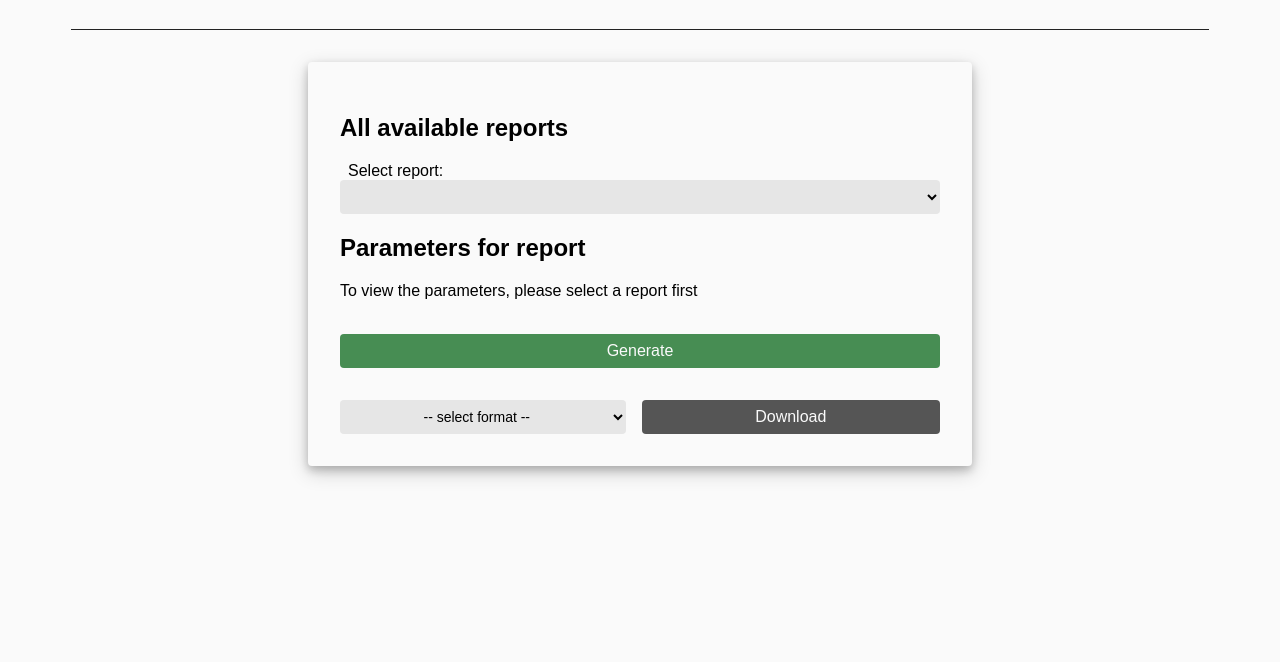
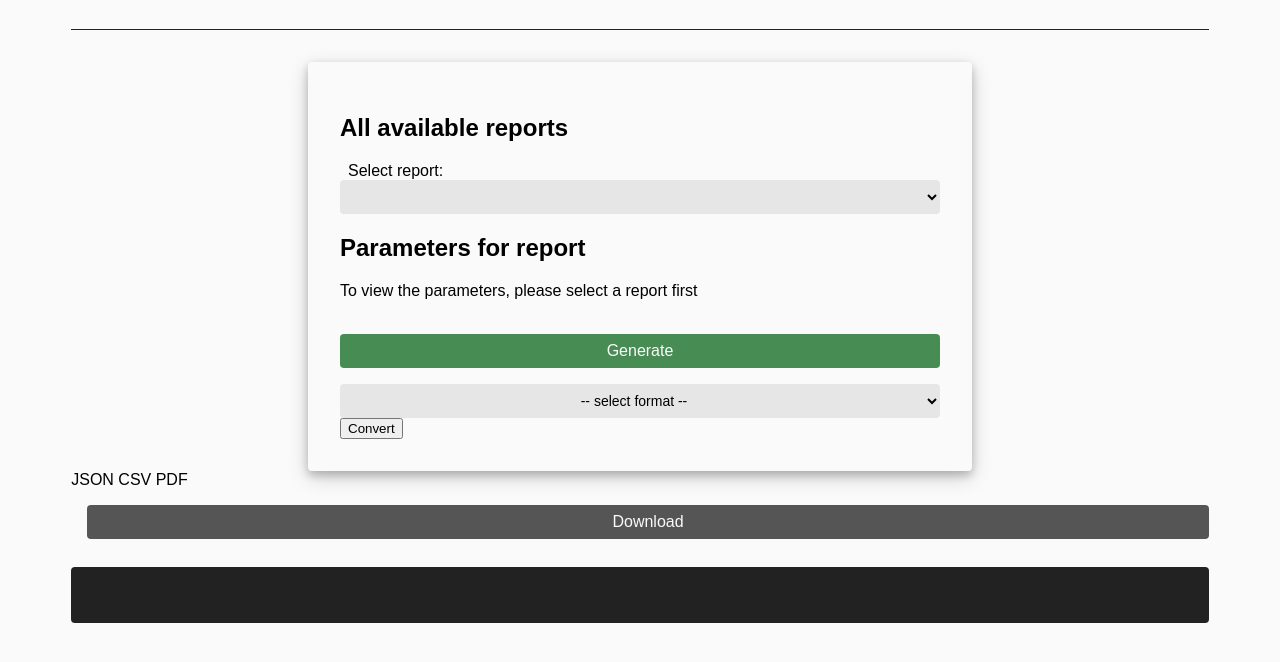
Before and after one commit to juergenrose/report-generator, a website: page views/index.html in a window 1280 px wide. Shown: the part 74-736 px from the top of the page. Drawn offline with Linux system fonts and the light colour scheme; no server answers.

Commit message:
added container for tabs, added convert button

```diff
--- a/views/index.html
+++ b/views/index.html
@@ -18,8 +18,7 @@
           </ul>
         </nav>
       </header>
-
-      <main>
+      <main class="mainContainer">
         <section class="formPart">
           <h2>All available reports</h2>
           <!-- form for fetching parameters and downloading the report -->
@@ -39,21 +38,38 @@
             <br />
             <button class="generateBtn" type="submit">Generate</button>
           </form>
-
-          <form id="downloadForm" onsubmit="downloadReport(event)">
+          <form id="convertForm" onsubmit="convert(event)">
             <select name="format" id="format">
               <option value="">-- select format --</option>
               <option value="csv">CSV</option>
               <option value="pdf">PDF</option>
             </select>
-            <button class="downloadBtn" type="submit">Download</button>
+            <button class="convertBtn" type="submit">Convert</button>
           </form>
         </section>
 
-        <section id="jsonOutput">
-          <!-- display report data as JSON -->
-          <div id="reportData">
-            <!-- JSON data will be displayed here -->
+        <section class="rightContainer">
+          <div class="tabs">
+            <a class="tablinks" onclick="openTab(event, 'jsonOutput')">JSON</a>
+            <a class="tablinks" onclick="openTab(event, 'csvOutput')">CSV</a>
+            <a class="tablinks" onclick="openTab(event, 'pdfOutput')">PDF</a>
+            <form id="downloadForm" onsubmit="downloadReport(event)">
+              <button class="downloadBtn" type="submit">Download</button>
+            </form>
+          </div>
+          <div id="jsonOutput" class="tabcontent">
+            <div id="reportData">
+              <!-- JSON data will be displayed here -->
+            </div>
+          </div>
+          <div id="csvOutput" class="tabcontent">
+            <div id="csvData">
+            </div>
+          </div>
+
+          <div id="pdfOutput" class="tabcontent">
+            <div id="pdfData">
+            </div>
           </div>
         </section>
       </main>
```
